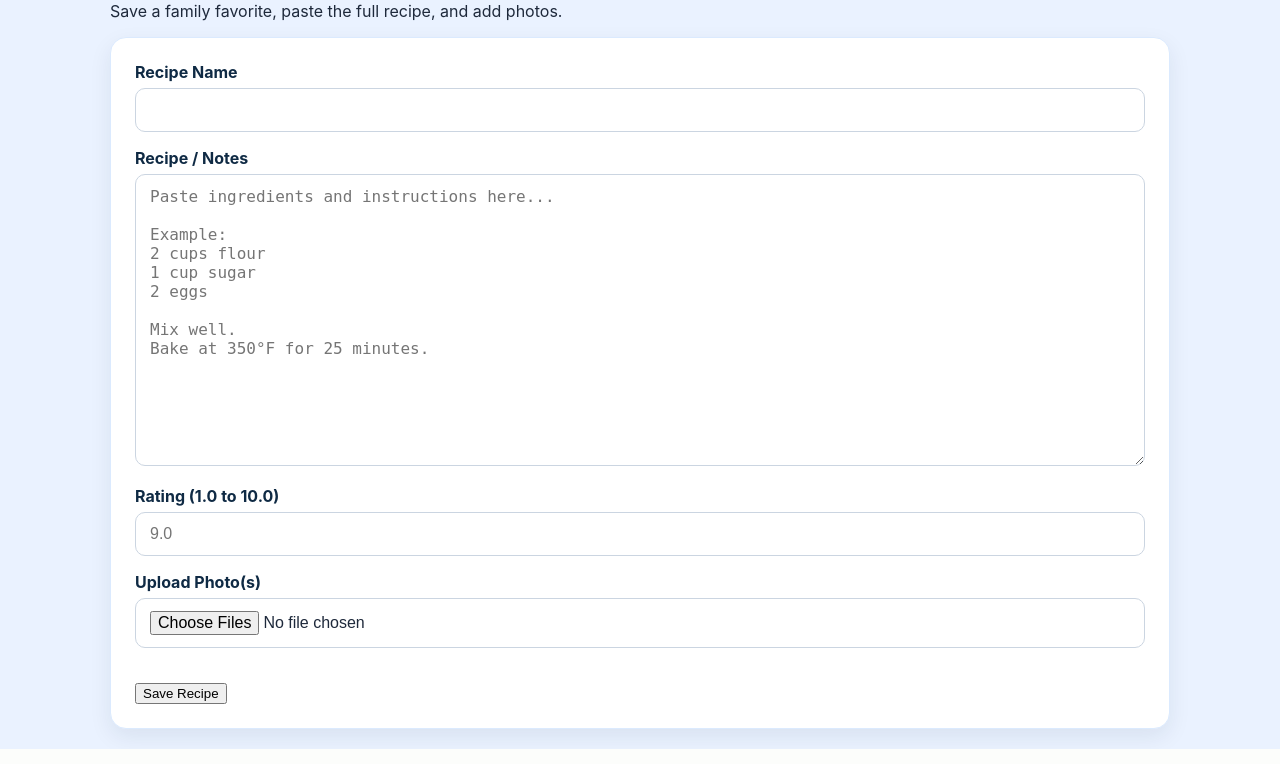
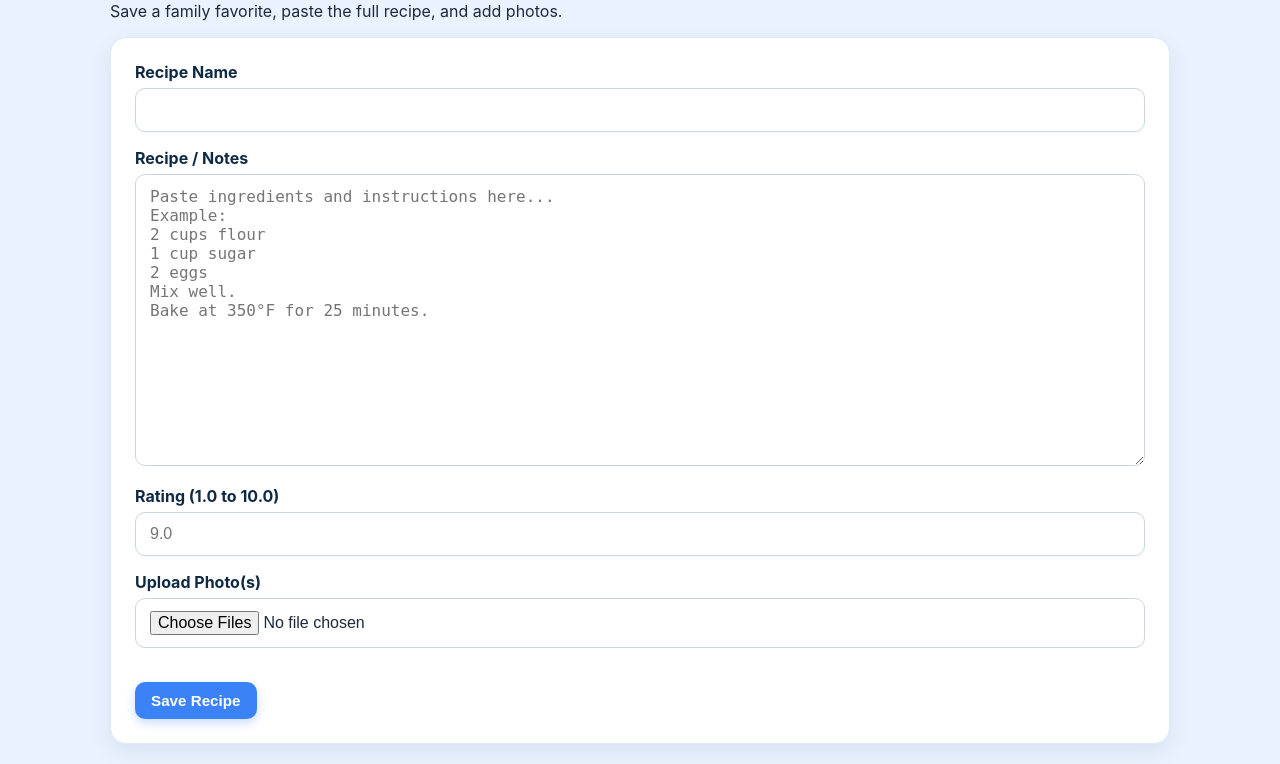
Before and after one commit to Bhimpele81/RestaurantRater, a Flask app: page /add_recipe in a window 1280 px wide. Shown: the part 322-1086 px from the top of the page. Run offline with Flask 3, Linux system fonts and the light colour scheme; some libraries are stand-ins or nearby versions.

Commit message:
Style button in add_recipe.html

```diff
--- a/Restaurant Rater/templates/add_recipe.html
+++ b/Restaurant Rater/templates/add_recipe.html
@@ -1,32 +1,26 @@
 {% extends "base.html" %}
-
 {% block content %}
 <section class="content-section">
     <div class="form-card">
         <h2>Add Recipe</h2>
         <p>Save a family favorite, paste the full recipe, and add photos.</p>
-
         <form method="POST" enctype="multipart/form-data">
             <label for="name">Recipe Name</label>
             <input type="text" id="name" name="name" required>
-
             <label for="description">Recipe / Notes</label>
             <textarea
                 id="description"
                 name="description"
                 rows="14"
                 placeholder="Paste ingredients and instructions here...
-
 Example:
 2 cups flour
 1 cup sugar
 2 eggs
-
 Mix well.
 Bake at 350°F for 25 minutes."
                 required
             ></textarea>
-
             <label for="rating">Rating (1.0 to 10.0)</label>
             <input
                 type="number"
@@ -38,12 +32,10 @@ Bake at 350°F for 25 minutes."
                 placeholder="9.0"
                 required
             >
-
             <label for="images">Upload Photo(s)</label>
             <input type="file" id="images" name="images" accept="image/*" multiple>
-
             <div style="margin-top: 18px;">
-                <button type="submit">Save Recipe</button>
+                <button type="submit" class="button">Save Recipe</button>
             </div>
         </form>
     </div>
```
